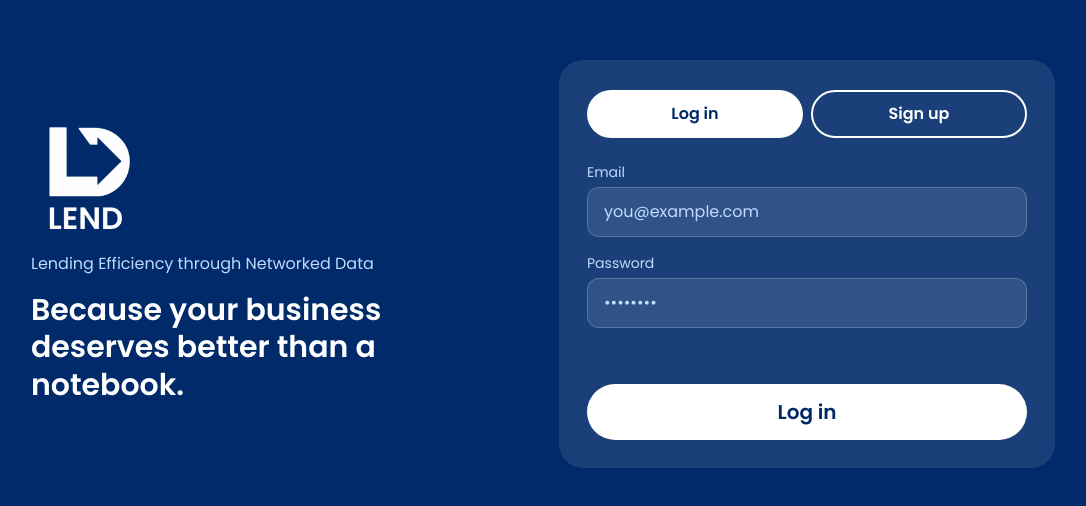
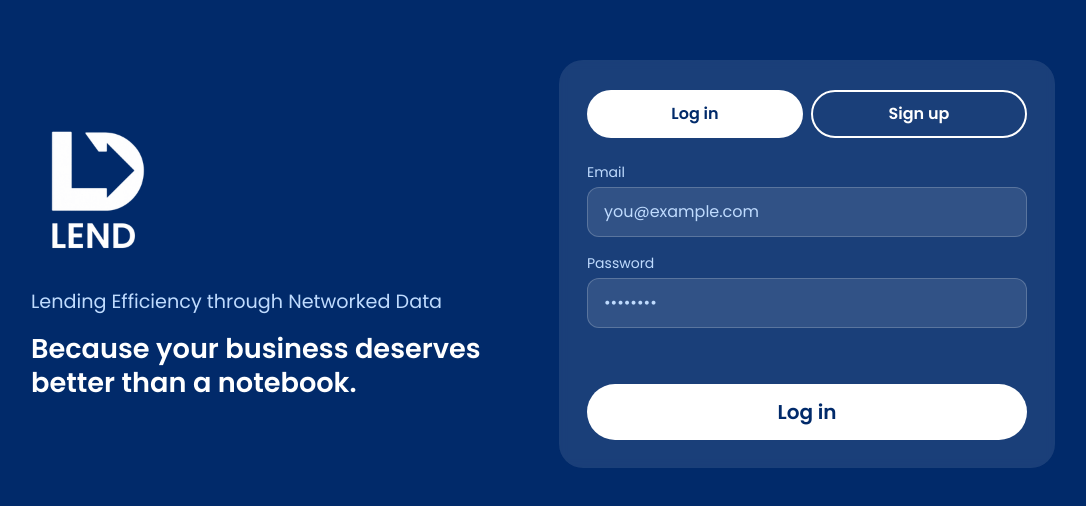
Before and after one commit to Memeng-04/loan-business-manager, a React (Vite) app: page /auth in a window 1280 px wide. Shown: the part 136-642 px from the top of the page, without its empty margins (97-1183 px from the left). Built offline with nearby package versions, Linux system fonts and the light colour scheme; no server answers; the database is empty.

Commit message:
style: responsive auth

```diff
--- a/src/pages/Auth/AuthPage.module.css
+++ b/src/pages/Auth/AuthPage.module.css
@@ -24,14 +24,14 @@
 }
 
 .logo {
-  height: 6rem;
+  height: 10rem;
   width: auto;
   margin: 0 auto;
 }
 
 .tagline {
-  margin-top: 1rem;
-  font-size: 0.875rem;
+  margin-top: 2rem;
+  font-size: 0.6rem;
   color: #bfdbfe;
 }
 
@@ -42,13 +42,32 @@
   font-weight: 600;
 }
 
-@media (min-width: 640px) {
+@media (min-width: 360px) {
+  .tagline {
+    font-size: 0.8rem;
+  }
+
+  .heading {
+    font-size: 1.2rem;
+  }
+}
+
+@media (min-width: 410px) {
   .tagline {
     font-size: 1rem;
   }
 
   .heading {
-    font-size: 1.875rem;
+    font-size: 1.34rem;
+  }
+}
+@media (min-width: 640px) {
+  .tagline {
+    font-size: 1.8rem;
+  }
+
+  .heading {
+    font-size: 1.7rem;
   }
 }
 
@@ -65,6 +84,10 @@
   .logo {
     margin-left: 0;
     margin-right: 0;
-    height: 7rem;
+    height: 8rem;
+  }
+
+  .tagline {
+    font-size: 1.2rem;
   }
 }
```
Also changed, not shown: src/pages/borrowers/BorrowerDetailsPage/BorrowerDetailsPage.tsx (+0 -9 lines).
